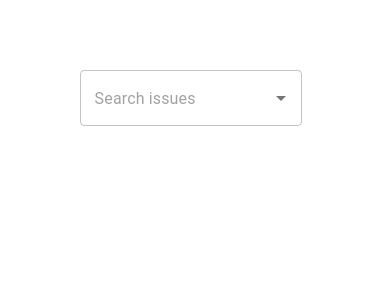
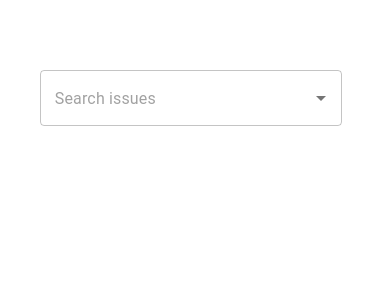
Before and after one commit to JimEastburn/AutoCompleteReactIssues, a React (Create React App) app: page / in a window 390 px wide. Shown: the top 300 px of the page. Built offline with nearby package versions, Linux system fonts and the light colour scheme.

Commit message:
on smaller screens, use more width

```diff
--- a/src/App.css
+++ b/src/App.css
@@ -15,3 +15,9 @@
   margin-top: 70px !important;
   width: 60% !important;
 }
+
+@media (max-width: 1024px) {
+  .autocomplete-cnt {
+    width: 80% !important;
+  }
+}
```
